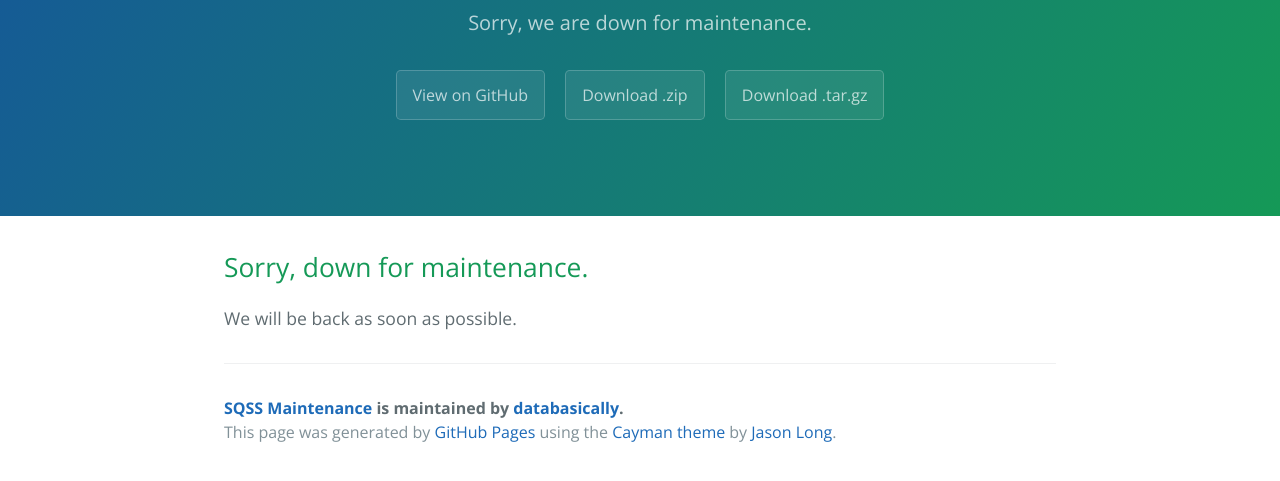
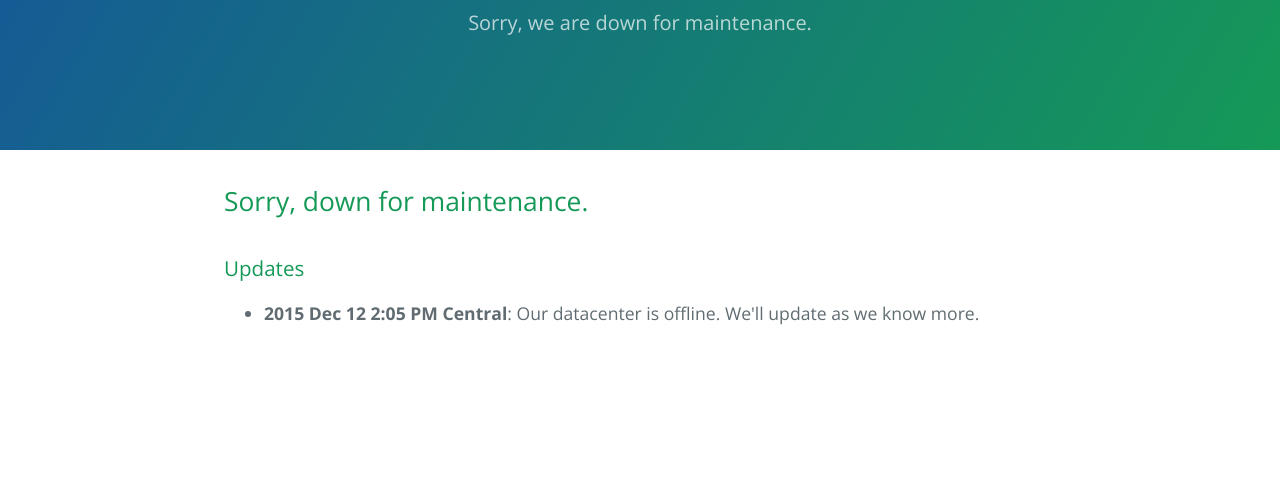
Before and after one commit to databasically/sqss-maintenance, a plain HTML site: page index.html in a window 1280 px wide. Shown: the part 167-648 px from the top of the page. Drawn offline with nearby package versions, Linux system fonts and the light colour scheme.

Commit message:
Add status update

```diff
--- a/index.html
+++ b/index.html
@@ -13,22 +13,18 @@
     <section class="page-header">
       <h1 class="project-name">SQSS Maintenance</h1>
       <h2 class="project-tagline">Sorry, we are down for maintenance.</h2>
-      <a href="https://github.com/databasically/sqss-maintenance" class="btn">View on GitHub</a>
-      <a href="https://github.com/databasically/sqss-maintenance/zipball/master" class="btn">Download .zip</a>
-      <a href="https://github.com/databasically/sqss-maintenance/tarball/master" class="btn">Download .tar.gz</a>
     </section>
 
     <section class="main-content">
       <h2>
-<a id="sorry-down-for-maintenance" class="anchor" href="#sorry-down-for-maintenance" aria-hidden="true"><span class="octicon octicon-link"></span></a>Sorry, down for maintenance.</h2>
+        <a id="sorry-down-for-maintenance" class="anchor" href="#sorry-down-for-maintenance" aria-hidden="true"><span class="octicon octicon-link"></span></a>
 
-<p>We will be back as soon as possible.</p>
+        Sorry, down for maintenance.
+</h2>
 
-      <footer class="site-footer">
-        <span class="site-footer-owner"><a href="https://github.com/databasically/sqss-maintenance">SQSS Maintenance</a> is maintained by <a href="https://github.com/databasically">databasically</a>.</span>
+<h3>Updates</h3>
+<ul><li><b>2015 Dec 12 2:05 PM Central</b>: Our datacenter is offline.  We'll update as we know more.</li></ul>
 
-        <span class="site-footer-credits">This page was generated by <a href="https://pages.github.com">GitHub Pages</a> using the <a href="https://github.com/jasonlong/cayman-theme">Cayman theme</a> by <a href="https://twitter.com/jasonlong">Jason Long</a>.</span>
-      </footer>
 
     </section>
 
```
